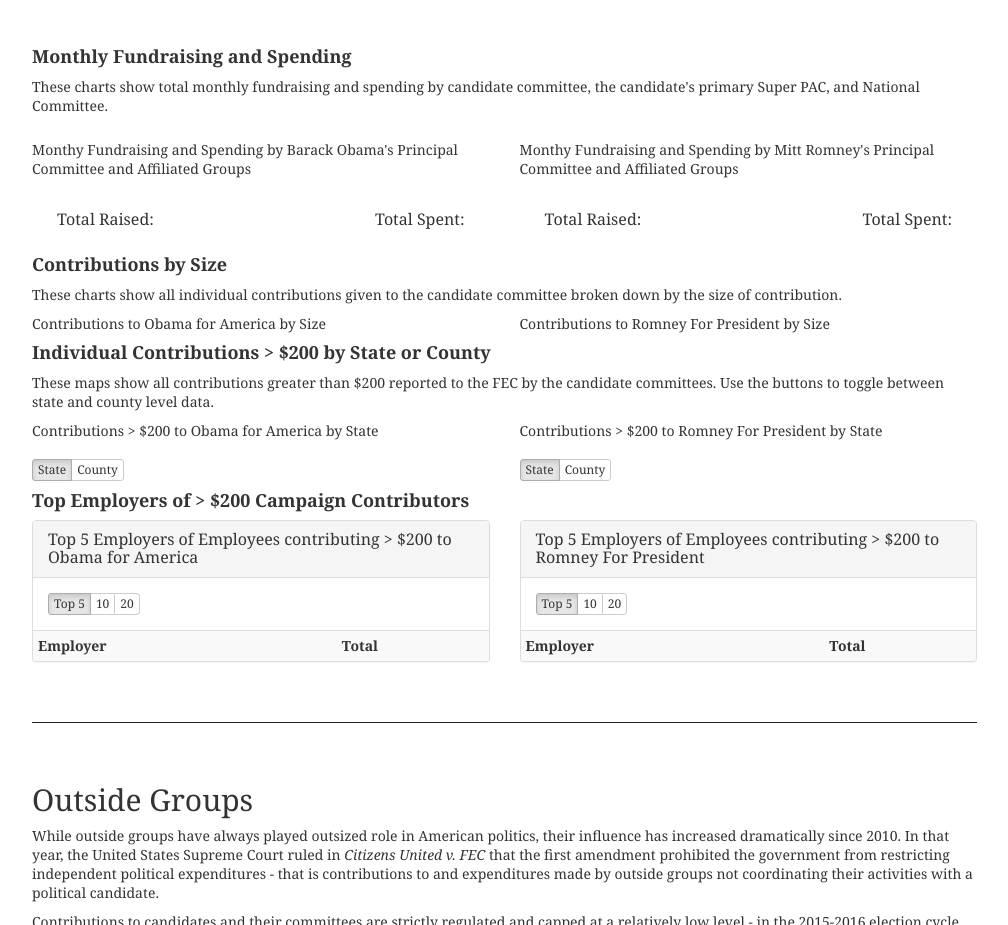
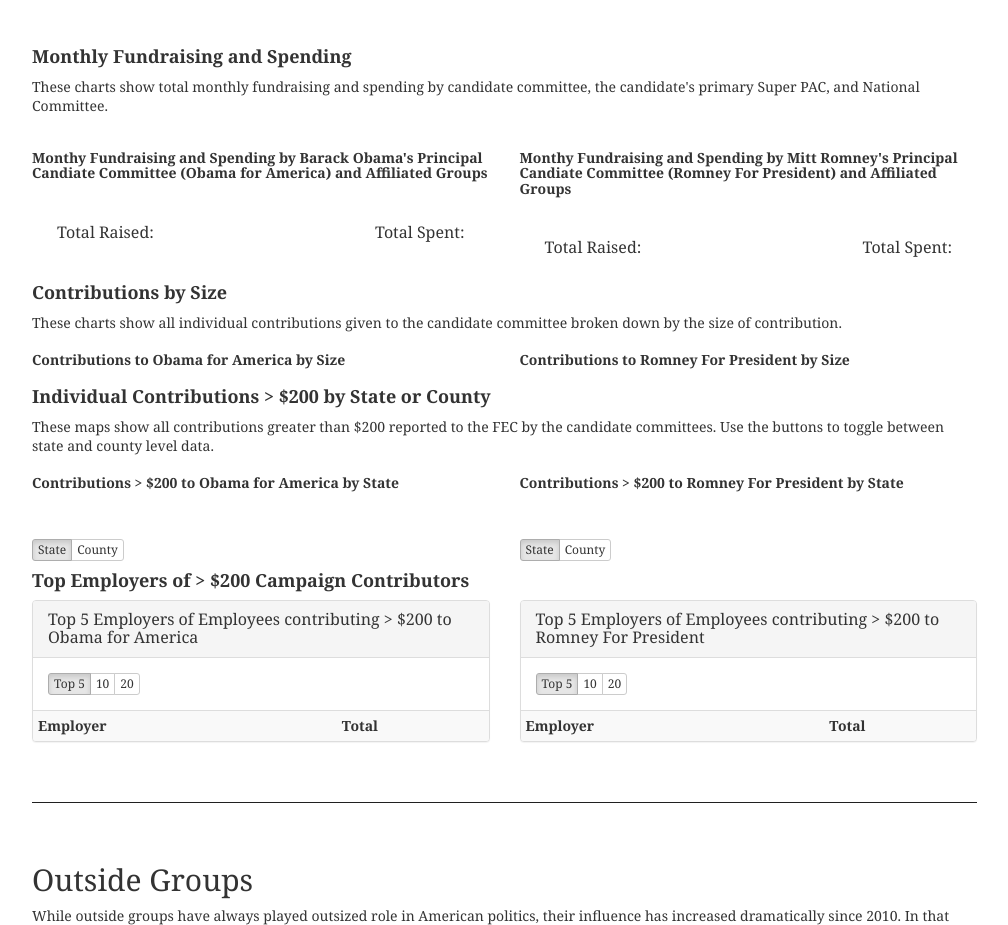
Before and after one commit to CampaignFinance/CampaignFinance.github.io, a plain HTML site: page index.html in a window 1280 px wide. Shown: the part 1324-2249 px from the top of the page, without its empty margins (233-1241 px from the left). Drawn offline with Linux system fonts and the light colour scheme; no server answers.

Commit message:
Minor formatting changes

```diff
--- a/app.js
+++ b/app.js
@@ -427,7 +427,7 @@ angular.module('myApp', ['mgcrea.ngStrap'])
 
             template:
             '<div>' +
-                'Contributions > $200 to {{candidate.Principal.name}} by {{state_county}} <br><br>' +
+                '<h5>Contributions > $200 to {{candidate.Principal.name}} by {{state_county}}</h5> <br><br>' +
                 '<div class="btn-toolbar">'+
                     '<div class="btn-group btn-group-xs" ng-model="state_fips" bs-radio-group>'+
                         '<label class="btn btn-default"><input type="radio" class="btn btn-default" value="state">State</label>' +
@@ -478,7 +478,7 @@ angular.module('myApp', ['mgcrea.ngStrap'])
 
             template:
             '<div>' +
-                'Contributions to {{candidate.Principal.name}} by Size' +
+                '<h5>Contributions to {{candidate.Principal.name}} by Size</h5>' +
                 '<div class="chart"></div>' +
             '</div>'
         }
@@ -549,7 +549,7 @@ angular.module('myApp', ['mgcrea.ngStrap'])
 
             template:
             '<div>' +
-            '<div style="padding: 15px 0;"> Monthy Fundraising and Spending by {{candidate.CAND_NAME}}\'s Principal Committee and Affiliated Groups</div>' +
+            '<div style="padding: 15px 0;"> <h5>Monthy Fundraising and Spending by {{candidate.CAND_NAME}}\'s Principal Candiate Committee ({{candidate.Principal.name}}) and Affiliated Groups</h5></div>' +
             '<div class="chart" ></div>' +
                 '<div style="padding: 15px 25px; font-size: 16px">' +
                     '<span>Total Raised: <strong>{{receipts}}</strong></span>' +
--- a/assets/css/style.css
+++ b/assets/css/style.css
@@ -1,6 +1,8 @@
 body {
-    font: 14px "georgia", sans-serif;
-    padding-top: 40px;}
+    font: 14px "georgia", serif;
+    padding-top: 40px;
+}
+
 
 .background {
     fill: none;
@@ -14,7 +16,10 @@ h4 {
 	font-weight: bold;
 }
 
-
+h5 {
+	font-weight: bold;
+    font-size: 14px;
+}
 
 
 
@@ -23,7 +28,7 @@ h4 {
 
 
 .axis {
-    font: 10px sans-serif;
+    font: 10px "georgia", serif;
 }
 
 .axis path,
```
